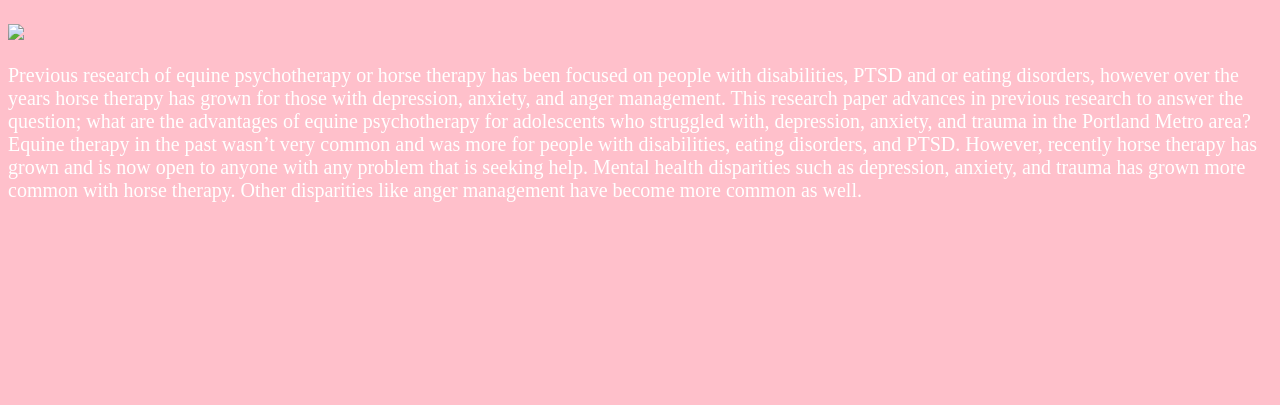
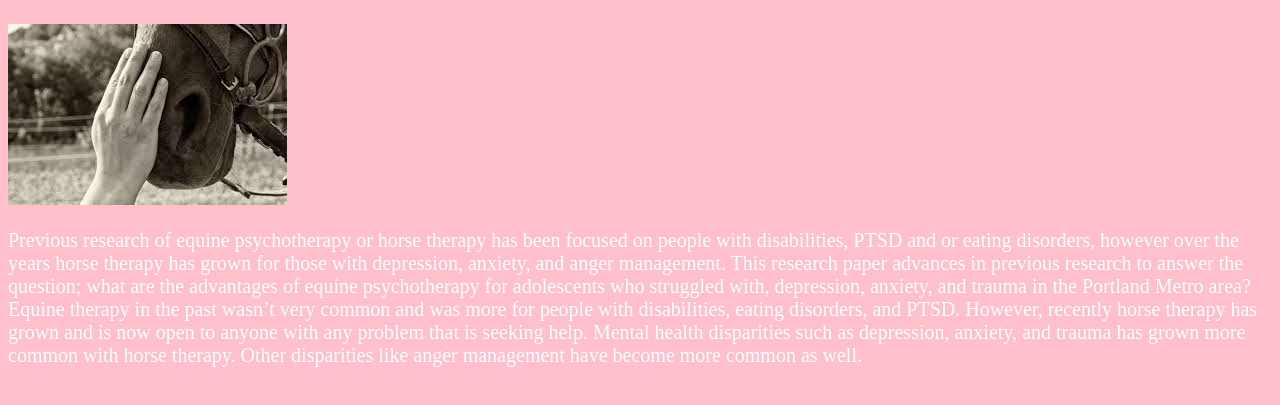
Before and after one commit to keria7312/Research-Proposal-, a plain HTML site: page index.html in a window 1280 px wide. Shown: the part 77-482 px from the top of the page. Drawn offline with Linux system fonts and the light colour scheme.

Commit message:
Update index.html

```diff
--- a/index.html
+++ b/index.html
@@ -6,7 +6,7 @@
   </head>
   <body>
     <h1>Introduction</h1>
-     <img src=".img/download.jpeg">
+     <img src="./img/download.jpeg">
      <p>Previous research of equine psychotherapy or horse therapy has been focused on people with disabilities,
        PTSD and or eating disorders, however over the years horse therapy has grown for those with depression,
        anxiety, and anger management. This research paper advances in previous research to answer the question;
```
